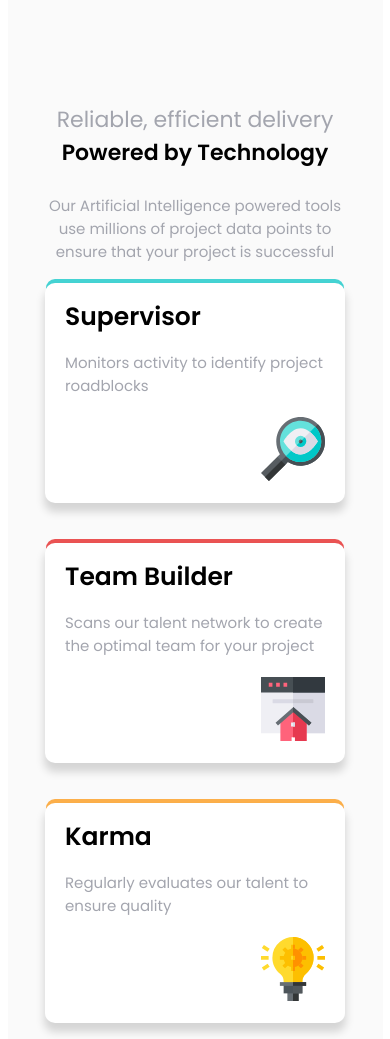
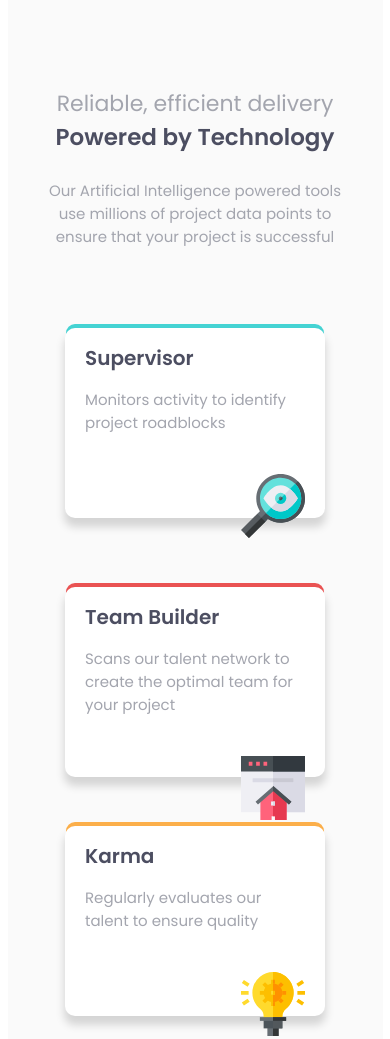
Before and after one commit to imranhossainemi/four-card-feature-section, a plain HTML site: page index.html in a window 390 px wide. Shown: the top 1039 px of the page. Drawn offline with Linux system fonts and the light colour scheme.

Commit message:
Update index.html

```diff
--- a/index.html
+++ b/index.html
@@ -11,12 +11,15 @@
   <!-- Feel free to remove these styles or customise in your own stylesheet 👍 -->
   <style>
     @import url('https://fonts.googleapis.com/css2?family=Poppins:wght@200;400;600&display=swap');
-    *{
+
+    * {
       padding: 0px;
       margin: 0px;
       font-family: 'Poppins', sans-serif;
+      box-sizing: border-box;
     }
-    .cardFeature{
+
+    .cardFeature {
       max-width: 1440px;
       height: 922px;
       display: flex;
@@ -26,115 +29,144 @@
       background-color: hsl(0,0%,98%);
       margin: 0 auto;
     }
-    .cfHead{
+
+    .cfHead {
       width: 510px;
       height: 155px;
       text-align: center;
       margin-bottom: 50px;
     }
-    .cfHead .blod{
+
+    .cfHead .blod {
       color: hsl(229, 6%, 66%);
+      font-size: 31px;
+    }
+
+    .cfHead h2 {
       font-size: 32px;
+      color: hsl(234,12%,34%);
+      font-weight: 600;
     }
-    .cfHead h1{
-      font-size: 32px;
-    }
-    .cfHead p{
+
+    .cfHead p {
       color: hsl(229, 6%, 66%);
       font-size: 15px;
       margin-top: 25px;
     }
-    .cfCards{
+
+    .cfCards {
       width: 1115px;
-      height: 550px;
+      height: 535px;
       display: flex;
       flex-direction: row;
       justify-content: space-between;
       align-items: center;
     }
-    .green, .red, .yellow, .blue{
+
+    .green, .red, .yellow, .blue {
       width: 290px;
       height: 200px;
       border-radius: 10px;
       background-color: hsl(0,0%,100%);
-      padding: 25px 30px;
+      padding: 22px 30px;
     }
-    .green{
+
+    .green {
       box-shadow: 0px 8px 8px 1px rgba(0,0,0,0.15), 0px -5px 0px -1px hsl(180, 62%, 55%);
     }
-    .red{
+
+    .red {
       box-shadow: 0px 8px 8px 1px rgba(0,0,0,0.15), 0px -5px 0px -1px hsl(0, 78%, 62%);
     }
-    .yellow{
+
+    .yellow {
       box-shadow: 0px 8px 8px 1px rgba(0,0,0,0.15), 0px -5px 0px -1px hsl(34, 97%, 64%);
     }
-    .blue{
+
+    .blue {
       box-shadow: 0px 8px 8px 1px rgba(0,0,0,0.15), 0px -5px 0px -1px hsl(212, 86%, 64%);
     }
 
-    .card h3{
-      font-size: 25px;
+    .card h3 {
+      font-size: 22px;
       margin-bottom: 15px;
+      color: hsl(234,12%,34%);
     }
+
     .card p {
       color: hsl(229, 6%, 66%);
       font-size: 15px;
       margin-bottom: 40px;
     }
-    .card img{
+
+    .card img {
       float: right;
     }
-    .cfCards .cardSecTwo{
+
+    .cfCards .cardSecTwo {
       height: inherit;
       display: flex;
       flex-direction: column;
       justify-content: space-between;
       align-items: center;
     }
+
     .attribution { font-size: 11px; text-align: center; }
     .attribution a { color: hsl(228, 45%, 44%); }
+
     @media screen and (max-width:900px) {
-      .cardFeature{
+      .cardFeature {
         width: 375px;
         height: 1360px;
-        justify-content: center;
+        justify-content: space-evenly;
       }
-      .cfHead{
+
+      .cfHead {
         width: 300px;
       }
-      .cfHead .blod, .cfHead h1{
+
+      .cfHead .blod {
         font-size: 22px;
       }
-      .cfCards{
+
+      .cfHead h2 {
+        font-size: 23px;
+      }
+
+      .cfCards {
         width: 300px;
-        height: 1000px;
+        height: 970px;
         flex-direction: column;
         justify-content: space-between;
       }
-      .green, .red, .yellow, .blue{
+
+      .green, .red, .yellow, .blue {
         width: 260px;
         height: 190px;
         padding: 15px 20px;
       }
-      .cfCards .cardSecTwo{
+
+      .cfCards .cardSecTwo {
         height: 620px;
         justify-content: space-evenly;
       }
-      .card p{
-        margin-bottom: 20px;
+
+      .card h3 {
+        font-size: 20px;
       }
+
     }
   </style>
 </head>
 <body>
-  <section class="cardFeature" role="banner">
-    <div class="cfHead" role="article">
+  <main class="cardFeature">
+    <div class="cfHead">
       <p class="blod">Reliable, efficient delivery</p>
-      <h1>Powered by Technology</h1>
+      <h2>Powered by Technology</h2>
       <p>Our Artificial Intelligence powered tools use millions of project data points
         to ensure that your project is successful</p>
     </div>
-    <div class="cfCards" role="grid">
+    <div class="cfCards">
       <div class="cardSecOne">
         <div class="green card">
           <h3>Supervisor</h3>
@@ -162,8 +194,7 @@
         </div>
       </div>
     </div>
-
-  </section>
+  </main>
   <footer>
     <p class="attribution">
       Challenge by <a href="https://www.frontendmentor.io?ref=challenge" target="_blank">Frontend Mentor</a>.
```
